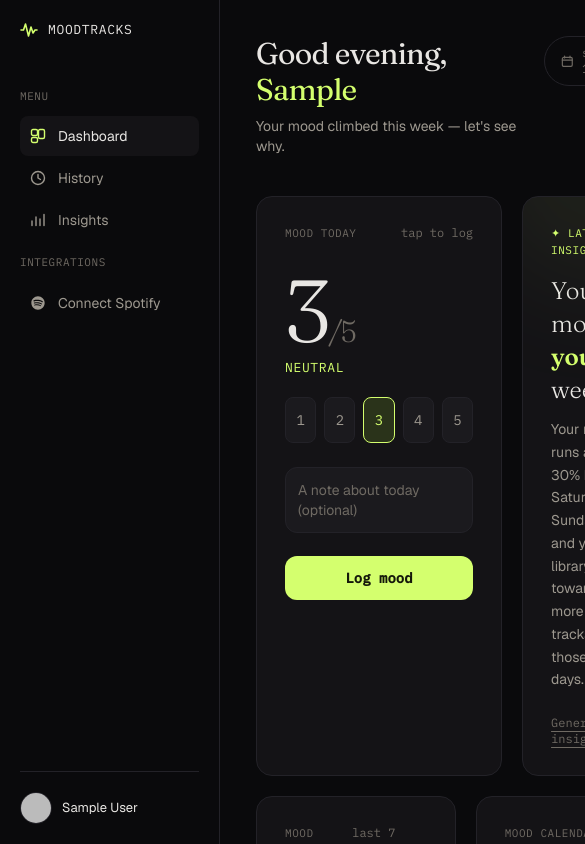
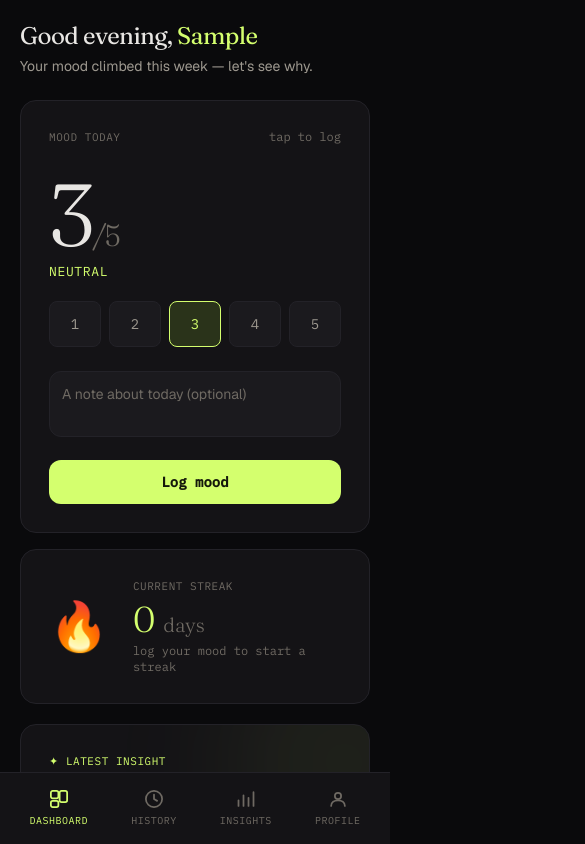
Before and after one commit to YUKIF69/mood-tracks, a Next.js app: page / in a window 390 px wide. Shown: the top 844 px of the page, 585 px wide, since content can reach past the window. Built offline with nearby package versions, Linux system fonts and the light colour scheme; no server answers; the database is empty; sample sign-in values are in the browser's storage.

Commit message:
Responsive design for the homepage and adding BottomNav.

```diff
--- /dev/null
+++ b/src/app/api/mood/streak/route.ts
@@ -0,0 +1,61 @@
+import { NextResponse } from 'next/server';
+import { auth } from '@/auth';
+import { PrismaClient } from '@prisma/client';
+import { PrismaPg } from '@prisma/adapter-pg';
+
+const adapter = new PrismaPg({ connectionString: process.env.DATABASE_URL! });
+const prisma = new PrismaClient({ adapter });
+
+export async function GET() {
+  const session = await auth();
+  if (!session?.user?.email) {
+    return NextResponse.json({ error: 'Unauthorized' }, { status: 401 });
+  }
+
+  const user = await prisma.user.findUnique({
+    where: { email: session.user.email },
+  });
+
+  if (!user) return NextResponse.json({ streak: 0, loggedToday: false });
+
+  const entries = await prisma.moodEntry.findMany({
+    where: { userId: user.id },
+    orderBy: { date: 'desc' },
+    select: { date: true },
+  });
+
+  if (entries.length === 0) return NextResponse.json({ streak: 0, loggedToday: false });
+
+  const today = new Date();
+  today.setHours(0, 0, 0, 0);
+
+  const uniqueDays = [
+    ...new Set(
+      entries.map((e) => {
+        const d = new Date(e.date);
+        d.setHours(0, 0, 0, 0);
+        return d.getTime();
+      }),
+    ),
+  ].sort((a, b) => b - a);
+
+  const loggedToday = uniqueDays[0] === today.getTime();
+
+  let streak = 0;
+  let current = today.getTime();
+
+  if (!loggedToday) {
+    current = today.getTime() - 86400000;
+  }
+
+  for (const day of uniqueDays) {
+    if (day === current) {
+      streak++;
+      current -= 86400000;
+    } else {
+      break;
+    }
+  }
+
+  return NextResponse.json({ streak, loggedToday });
+}
--- a/src/app/history/page.tsx
+++ b/src/app/history/page.tsx
@@ -30,7 +30,7 @@ export default async function HistoryPage() {
       {/* Sidebar — той самий що в page.tsx */}
       <Sidebar activePage="history" />
 
-      <main className="flex-1 p-9">
+      <main className="flex-1 p-5 md:p-9">
         <div className="mb-8">
           <h1 className="font-display font-light text-3xl tracking-tight mb-2">History</h1>
           <p className="text-sm text-text-mid">{entries.length} entries total</p>
--- a/src/app/insights/page.tsx
+++ b/src/app/insights/page.tsx
@@ -86,7 +86,7 @@ export default async function InsightsPage() {
   return (
     <div className="flex min-h-screen bg-background text-foreground">
       <Sidebar activePage="insights" />
-      <main className="flex-1 p-9 max-w-[1180px]">
+      <main className="flex-1 p-5 md:p-9 max-w-[1180px]">
         <div className="mb-10">
           <h1 className="font-display font-light text-3xl tracking-tight mb-2">Insights</h1>
           <p className="text-sm text-text-mid">Patterns from your {totalEntries} entries</p>
--- a/src/app/layout.tsx
+++ b/src/app/layout.tsx
@@ -1,6 +1,7 @@
 import type { Metadata } from 'next';
 import { Geist, Geist_Mono, Fraunces, IBM_Plex_Mono } from 'next/font/google';
 import './globals.css';
+import BottomNav from '@/components/BottomNav';
 
 const geistSans = Geist({
   variable: '--font-geist-sans',
@@ -39,7 +40,10 @@ export default function RootLayout({
       lang="en"
       className={`${geistSans.variable} ${geistMono.variable} ${fraunces.variable} ${ibmPlexMono.variable} h-full antialiased`}
     >
-      <body className="min-h-full flex flex-col">{children}</body>
+      <body className="min-h-full flex flex-col">
+        {children}
+        <BottomNav />
+      </body>
     </html>
   );
 }
--- a/src/app/page.tsx
+++ b/src/app/page.tsx
@@ -9,6 +9,7 @@ import { PrismaClient } from '@prisma/client';
 import { PrismaPg } from '@prisma/adapter-pg';
 import Link from 'next/link';
 import Sidebar from '@/components/Sidebar';
+import StreakCard from '@/components/StreakCard';
 
 const adapter = new PrismaPg({ connectionString: process.env.DATABASE_URL! });
 const prisma = new PrismaClient({ adapter });
@@ -52,26 +53,19 @@ export default async function Home() {
       <Sidebar activePage="dashboard" />
 
       {/* Main */}
-      <main className="flex-1 p-9 max-w-[1180px]">
+      <main className="flex-1 p-5 md:p-9 max-w-[1180px] pb-24 md:pb-0">
         {/* Top row */}
-        <div className="flex justify-between items-start mb-10">
+        <div className="flex flex-col md:flex-row md:justify-between md:items-start mb-6 md:mb-10">
           <div>
-            <h1 className="text-3xl font-display font-medium tracking-tight mb-2">
+            <h1 className="text-2xl md:text-3xl font-display font-medium tracking-tight mb-1 md:mb-2">
               Good evening, <span className="text-accent">{session.user?.name?.split(' ')[0]}</span>
             </h1>
             <p className="text-sm text-text-mid">
               Your mood climbed this week — let&apos;s see why.
             </p>
           </div>
-          <div className="font-mono text-xs text-text-dim border border-line rounded-full px-4 py-2 flex items-center gap-2">
-            <svg
-              width="13"
-              height="13"
-              viewBox="0 0 14 14"
-              fill="none"
-              stroke="currentColor"
-              xmlns="http://www.w3.org/2000/svg"
-            >
+          <div className="hidden md:flex font-mono text-xs text-text-dim border border-line rounded-full px-4 py-2 items-center gap-2 mt-0">
+            <svg width="13" height="13" viewBox="0 0 14 14" fill="none" stroke="currentColor">
               <rect x="1.5" y="2.5" width="11" height="10" rx="1.5" strokeWidth="1.3" />
               <path d="M1.5 5.5H12.5M4 1V3M10 1V3" strokeWidth="1.3" strokeLinecap="round" />
             </svg>
@@ -82,12 +76,16 @@ export default async function Home() {
         </div>
 
         {/* Grid: mood today + insight */}
-        <div className="grid grid-cols-[1.6fr_1fr] gap-5 mb-5">
+        <div className="grid grid-cols-1 md:grid-cols-[1.6fr_1fr] gap-4 md:gap-5 mb-4 md:mb-5">
           {/* Mood today */}
           <MoodCard />
 
+          <div className="flex flex-col gap-5">
+            {/* Streak */}
+            <StreakCard />
+
             {/* AI Insight */}
-          <div className="bg-surface border border-line rounded-2xl p-7 flex flex-col relative overflow-hidden">
+            <div className="bg-surface border border-line rounded-2xl p-7 flex flex-col relative overflow-hidden flex-1">
               <div className="absolute -top-1/4 -right-1/4 w-56 h-56 rounded-full bg-accent/[0.07] blur-3xl" />
               <div className="font-mono text-[11px] uppercase tracking-wider text-accent mb-4">
                 ✦ Latest insight
@@ -104,11 +102,12 @@ export default async function Home() {
               </button>
             </div>
           </div>
-        <div className="grid grid-cols-[1.6fr_1fr] gap-5 mb-5">
+        </div>
+        <div className="grid grid-cols-1 md:grid-cols-[1.6fr_1fr] gap-4 md:gap-5 mb-4 md:mb-5">
           <MoodTrendChart />
           <MoodCalendar />
         </div>
-        <div className="grid grid-cols-[1.6fr_1fr] gap-5 mb-5">
+        <div className="grid grid-cols-1 md:grid-cols-[1.6fr_1fr] gap-4 md:gap-5 mb-4 md:mb-5">
           <MostPlayed />
           <TopArtists />
         </div>
--- /dev/null
+++ b/src/components/BottomNav.tsx
@@ -0,0 +1,85 @@
+'use client';
+
+import { usePathname } from 'next/navigation';
+
+export default function BottomNav() {
+  const pathname = usePathname();
+
+  const items = [
+    {
+      href: '/',
+      label: 'Dashboard',
+      icon: (
+        <svg width="20" height="20" viewBox="0 0 16 16" fill="none" stroke="currentColor">
+          <rect x="1.5" y="1.5" width="6" height="6" rx="1.5" strokeWidth="1.4" />
+          <rect x="8.5" y="1.5" width="6" height="9" rx="1.5" strokeWidth="1.4" />
+          <rect x="1.5" y="9.5" width="6" height="5" rx="1.5" strokeWidth="1.4" />
+        </svg>
+      ),
+    },
+    {
+      href: '/history',
+      label: 'History',
+      icon: (
+        <svg width="20" height="20" viewBox="0 0 16 16" fill="none" stroke="currentColor">
+          <circle cx="8" cy="8" r="6.5" strokeWidth="1.4" />
+          <path
+            d="M8 4.5V8L10.5 9.5"
+            strokeWidth="1.4"
+            strokeLinecap="round"
+            strokeLinejoin="round"
+          />
+        </svg>
+      ),
+    },
+    {
+      href: '/insights',
+      label: 'Insights',
+      icon: (
+        <svg width="20" height="20" viewBox="0 0 16 16" fill="none" stroke="currentColor">
+          <path
+            d="M2 13.5V9M6 13.5V5M10 13.5V7M14 13.5V2.5"
+            strokeWidth="1.4"
+            strokeLinecap="round"
+          />
+        </svg>
+      ),
+    },
+    {
+      href: '/profile',
+      label: 'Profile',
+      icon: (
+        <svg width="20" height="20" viewBox="0 0 16 16" fill="none" stroke="currentColor">
+          <circle cx="8" cy="5.5" r="2.5" strokeWidth="1.4" />
+          <path
+            d="M2.5 13.5c0-3 2.5-4.5 5.5-4.5s5.5 1.5 5.5 4.5"
+            strokeWidth="1.4"
+            strokeLinecap="round"
+          />
+        </svg>
+      ),
+    },
+  ];
+
+  return (
+    <nav className="fixed bottom-0 left-0 right-0 bg-surface border-t border-line z-50 md:hidden">
+      <div className="flex items-center justify-around px-2 py-2 pb-safe">
+        {items.map((item) => {
+          const active = pathname === item.href;
+          return (
+            <a
+              key={item.href}
+              href={item.href}
+              className={`flex flex-col items-center gap-1 px-4 py-2 rounded-lg transition-colors ${
+                active ? 'text-accent' : 'text-text-dim'
+              }`}
+            >
+              {item.icon}
+              <span className="font-mono text-[10px] uppercase tracking-wider">{item.label}</span>
+            </a>
+          );
+        })}
+      </div>
+    </nav>
+  );
+}
--- a/src/components/Sidebar.tsx
+++ b/src/components/Sidebar.tsx
@@ -24,7 +24,7 @@ export default async function Sidebar({
   const spotifyConnected = !!dbUser?.spotifyAccessToken;
 
   return (
-    <aside className="w-[220px] flex-shrink-0 border-r border-line p-5 flex flex-col sticky top-0 h-screen">
+    <aside className="hidden md:flex w-[220px] flex-shrink-0 border-r border-line p-5 flex flex-col sticky top-0 h-screen">
       <div className="flex items-center gap-2.5 font-mono text-[13px] uppercase tracking-wider mb-12">
         <svg width="18" height="18" viewBox="0 0 18 18" fill="none">
           <path
--- /dev/null
+++ b/src/components/StreakCard.tsx
@@ -0,0 +1,56 @@
+'use client';
+
+import { useEffect, useState } from 'react';
+
+export default function StreakCard() {
+  const [streak, setStreak] = useState<number | null>(null);
+  const [loggedToday, setLoggedToday] = useState(false);
+  const [loading, setLoading] = useState(true);
+
+  useEffect(() => {
+    fetch('/api/mood/streak')
+      .then((r) => r.json())
+      .then((data) => {
+        setStreak(data.streak);
+        setLoggedToday(data.loggedToday);
+        setLoading(false);
+      });
+  }, []);
+
+  return (
+    <div className="bg-surface border border-line rounded-2xl p-7 flex items-center gap-6">
+      <div className="text-5xl flex-shrink-0">🔥</div>
+      <div className="flex-1">
+        <div className="font-mono text-[11px] uppercase tracking-wider text-text-dim mb-1">
+          Current streak
+        </div>
+        {loading ? (
+          <div className="font-display text-4xl font-light text-text-dim">—</div>
+        ) : (
+          <>
+            <div className="font-display text-4xl font-light">
+              <span className="text-accent">{streak}</span>
+              <span className="text-text-dim text-xl font-light ml-2">
+                {streak === 1 ? 'day' : 'days'}
+              </span>
+            </div>
+            <div className="font-mono text-xs text-text-dim mt-1">
+              {loggedToday
+                ? '✓ logged today — keep it up'
+                : streak === 0
+                  ? 'log your mood to start a streak'
+                  : 'log today to keep your streak'}
+            </div>
+          </>
+        )}
+      </div>
+      {!loading && streak !== null && streak > 0 && (
+        <div className="flex-shrink-0 text-right">
+          <div className="font-display text-2xl font-light text-text-dim">
+            {streak >= 7 ? '🏆' : streak >= 3 ? '⚡' : ''}
+          </div>
+        </div>
+      )}
+    </div>
+  );
+}
```
Lines whose indentation alone changed are shown as unchanged.
